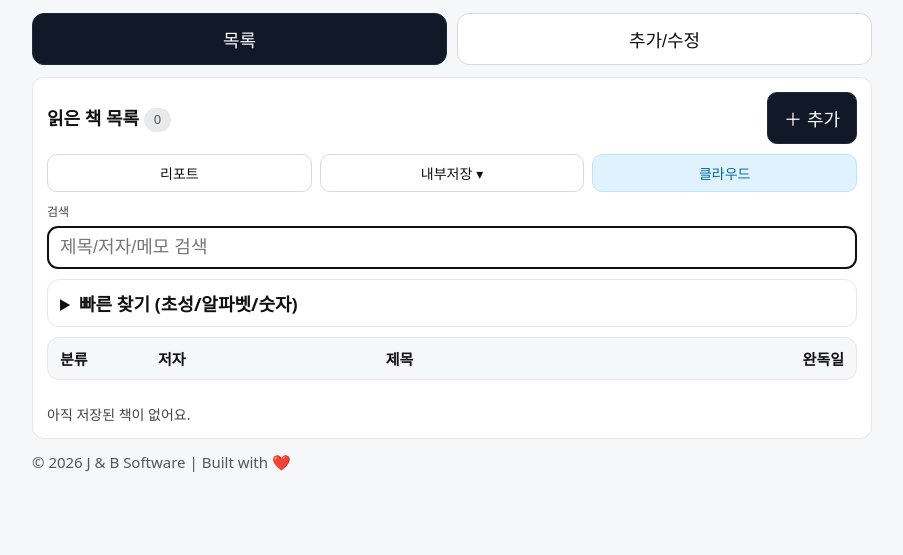
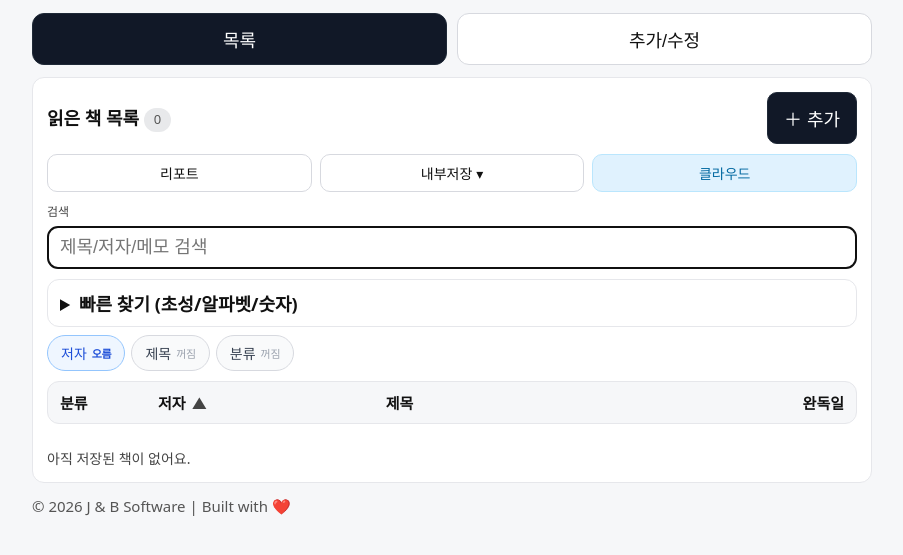
Before and after one commit to devthemouse-coder/CY_Library, a website with bundled scripts: page index.html in a window 1280 px wide. Shown: the part 89-644 px from the top of the page, without its empty margins (188-1091 px from the left). Built offline with nearby package versions, Linux system fonts and the light colour scheme; some packages are replaced by stand-ins of ours; no server answers.

Commit message:
정렬관련 추가

```diff
--- a/app.js
+++ b/app.js
@@ -89,6 +89,13 @@ const els = {
   reportCopy: /** @type {HTMLButtonElement} */ (document.getElementById('report-copy')),
   reportContent: /** @type {HTMLDivElement} */ (document.getElementById('report-content')),
   reportEmpty: /** @type {HTMLParagraphElement} */ (document.getElementById('report-empty')),
+
+  sbAuthors: /** @type {HTMLButtonElement} */ (document.getElementById('sb-authors')),
+  sbAuthorsInd: /** @type {HTMLSpanElement} */ (document.getElementById('sb-authors-ind')),
+  sbTitle: /** @type {HTMLButtonElement} */ (document.getElementById('sb-title')),
+  sbTitleInd: /** @type {HTMLSpanElement} */ (document.getElementById('sb-title-ind')),
+  sbCategory: /** @type {HTMLButtonElement} */ (document.getElementById('sb-category')),
+  sbCategoryInd: /** @type {HTMLSpanElement} */ (document.getElementById('sb-category-ind')),
 
   backupBtn: /** @type {HTMLButtonElement} */ (document.getElementById('backup-btn')),
   backupStatus: /** @type {HTMLDivElement} */ (document.getElementById('backup-status')),
@@ -135,7 +142,10 @@ let isCategoryAll = true;
 let selectedCategories = new Set();
 
 /** @type {{key:'authors'|'title'|'finishedAt'|null, dir:'asc'|'desc'|null}} */
-let sortState = { key: null, dir: null };
+let sortState = { key: 'authors', dir: 'asc' };
+
+/** @type {string|null} 정렬바 분류 필터: null|'kr'|'en'|'eu'|'jp'|'other' */
+let sbCatState = null;
 
 /** @type {any | null} */
 let activeDetailBook = null;
@@ -283,8 +293,68 @@ function toggleSort(key) {
     sortState = { key: null, dir: null };
   }
   updateSortIndicators();
+  updateSortBar();
   render();
 }
+
+// ─── 정렬 바 ────────────────────────────────────────────────
+const SB_CAT_CYCLE = ['kr', 'en', 'eu', 'jp', 'other'];
+const SB_CAT_LABEL = { kr: '국내', en: '영미', eu: '유럽', jp: '일본', other: '그외' };
+
+function updateSortBar() {
+  // 저자
+  const authOn = sortState.key === 'authors';
+  els.sbAuthors.classList.toggle('sb-active', authOn);
+  els.sbAuthorsInd.textContent = authOn ? (sortState.dir === 'asc' ? '오름' : '내림') : '꺼짐';
+  els.sbAuthorsInd.classList.toggle('sb-off', !authOn);
+
+  // 제목
+  const titleOn = sortState.key === 'title';
+  els.sbTitle.classList.toggle('sb-active', titleOn);
+  els.sbTitleInd.textContent = titleOn ? (sortState.dir === 'asc' ? '오름' : '내림') : '꺼짐';
+  els.sbTitleInd.classList.toggle('sb-off', !titleOn);
+
+  // 분류
+  const catOn = sbCatState !== null;
+  els.sbCategory.classList.toggle('sb-active', catOn);
+  els.sbCategoryInd.textContent = catOn ? SB_CAT_LABEL[sbCatState] : '꺼짐';
+  els.sbCategoryInd.classList.toggle('sb-off', !catOn);
+}
+
+function toggleSortBar(key) {
+  if (sortState.key !== key) {
+    sortState = { key, dir: 'asc' };
+  } else if (sortState.dir === 'asc') {
+    sortState = { key, dir: 'desc' };
+  } else {
+    sortState = { key: null, dir: null };
+  }
+  updateSortIndicators();
+  updateSortBar();
+  render();
+}
+
+function toggleSortBarCat() {
+  if (sbCatState === null) {
+    sbCatState = SB_CAT_CYCLE[0];
+  } else {
+    const idx = SB_CAT_CYCLE.indexOf(sbCatState);
+    sbCatState = idx >= SB_CAT_CYCLE.length - 1 ? null : SB_CAT_CYCLE[idx + 1];
+  }
+
+  if (sbCatState === null) {
+    isCategoryAll = true;
+    selectedCategories = new Set();
+  } else {
+    isCategoryAll = false;
+    selectedCategories = new Set([sbCatState]);
+  }
+
+  syncCategoryUi();
+  updateSortBar();
+  render();
+}
+// ──────────────────────────────────────────────────────────────
 
 function setCategoryPanelOpen(open) {
   els.categoryFilterPanel.hidden = !open;
@@ -306,7 +376,9 @@ function syncCategoryUi() {
 function setCategoryAllMode() {
   isCategoryAll = true;
   selectedCategories = new Set();
+  sbCatState = null;
   syncCategoryUi();
+  updateSortBar();
   render();
 }
 
@@ -325,7 +397,10 @@ function applyCategorySelectionFromDom() {
 
   isCategoryAll = false;
   selectedCategories = next;
+  // 정렬 바 분류 동기화: 1개만 선택 시 sort bar에 반영
+  sbCatState = next.size === 1 ? [...next][0] : null;
   syncCategoryUi();
+  updateSortBar();
   render();
 }
 
@@ -1450,6 +1525,10 @@ function wireEvents() {
   els.sortAuthors.addEventListener('click', () => toggleSort('authors'));
   els.sortTitle.addEventListener('click', () => toggleSort('title'));
   els.sortFinishedAt.addEventListener('click', () => toggleSort('finishedAt'));
+
+  els.sbAuthors.addEventListener('click', () => toggleSortBar('authors'));
+  els.sbTitle.addEventListener('click', () => toggleSortBar('title'));
+  els.sbCategory.addEventListener('click', () => toggleSortBarCat());
 
   els.categoryFilterBtn.addEventListener('click', () => {
     setCategoryPanelOpen(els.categoryFilterPanel.hidden);
@@ -1763,6 +1842,7 @@ async function init() {
   wireEvents();
   buildQuickButtons();
   updateSortIndicators();
+  updateSortBar();
   setCategoryAllMode();
   setActiveView('list');
   initBackupPanel();
--- a/index.html
+++ b/index.html
@@ -56,6 +56,18 @@
             <div id="quick-status" class="quick-status" hidden></div>
             <div id="quick-buttons" class="quick-buttons" role="group" aria-label="빠른 찾기 버튼"></div>
           </details>
+
+          <div class="sort-bar" role="toolbar" aria-label="정렬">
+            <button type="button" id="sb-authors" class="sort-bar-btn sb-active">
+              저자 <span id="sb-authors-ind" class="sb-ind">오름</span>
+            </button>
+            <button type="button" id="sb-title" class="sort-bar-btn">
+              제목 <span id="sb-title-ind" class="sb-ind sb-off">꺼짐</span>
+            </button>
+            <button type="button" id="sb-category" class="sort-bar-btn">
+              분류 <span id="sb-category-ind" class="sb-ind sb-off">꺼짐</span>
+            </button>
+          </div>
 
           <div class="list-head" role="row" aria-label="목록 헤더">
             <div class="cell">
--- a/styles.css
+++ b/styles.css
@@ -155,6 +155,49 @@ body.modal-open {
   border-color: #1f2937;
   background: #111827;
   color: #fff;
+}
+
+/* 정렬 바 */
+.sort-bar {
+  display: flex;
+  gap: 6px;
+  margin-top: 8px;
+  flex-wrap: wrap;
+}
+
+.sort-bar-btn {
+  display: inline-flex;
+  align-items: center;
+  gap: 5px;
+  padding: 7px 13px;
+  border-radius: 20px;
+  border: 1px solid #d7d9df;
+  background: #f9fafb;
+  color: #374151;
+  font-size: 14px;
+  cursor: pointer;
+  transition: background 0.15s, border-color 0.15s;
+}
+
+.sort-bar-btn:active {
+  opacity: 0.75;
+}
+
+.sort-bar-btn.sb-active {
+  background: #eff6ff;
+  border-color: #93c5fd;
+  color: #1d4ed8;
+}
+
+.sb-ind {
+  font-size: 11px;
+  font-weight: 700;
+  letter-spacing: -0.3px;
+}
+
+.sb-off {
+  color: #9ca3af;
+  font-weight: 400;
 }
 
 .tabs {
```
